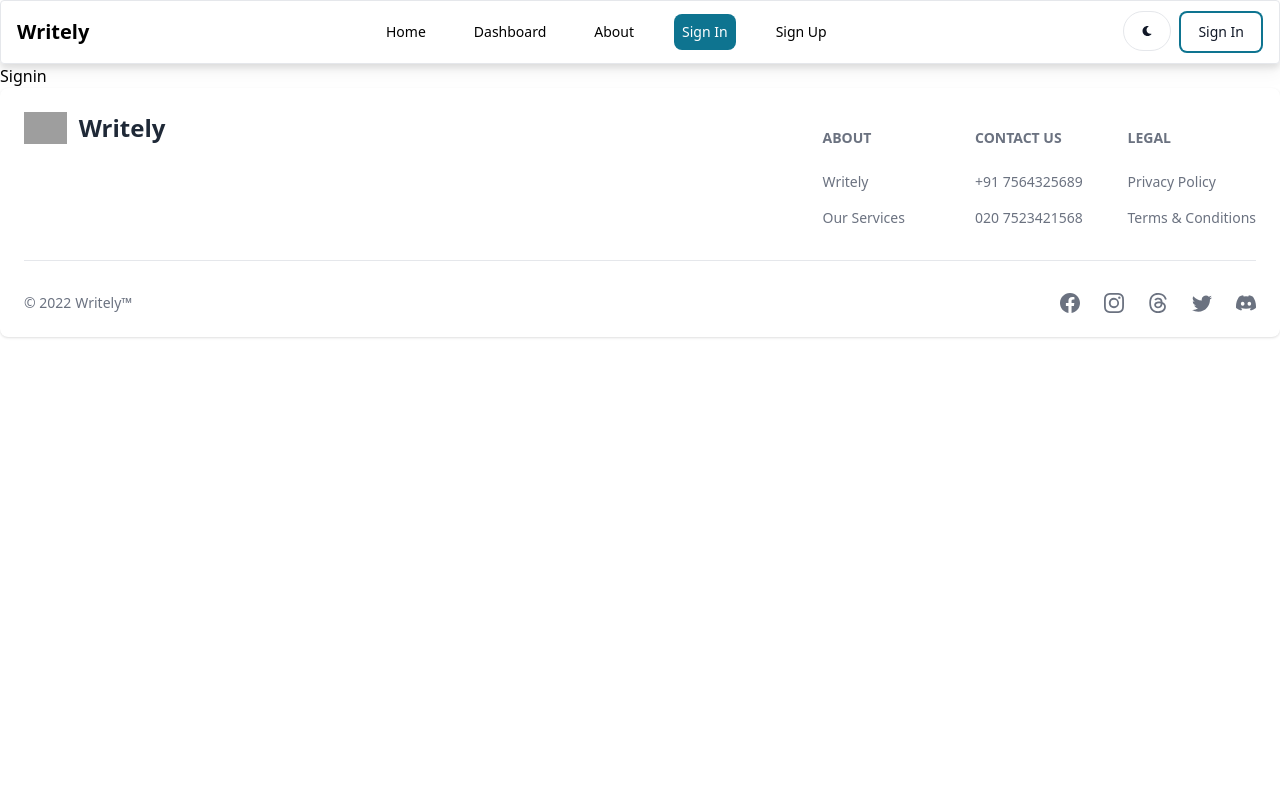
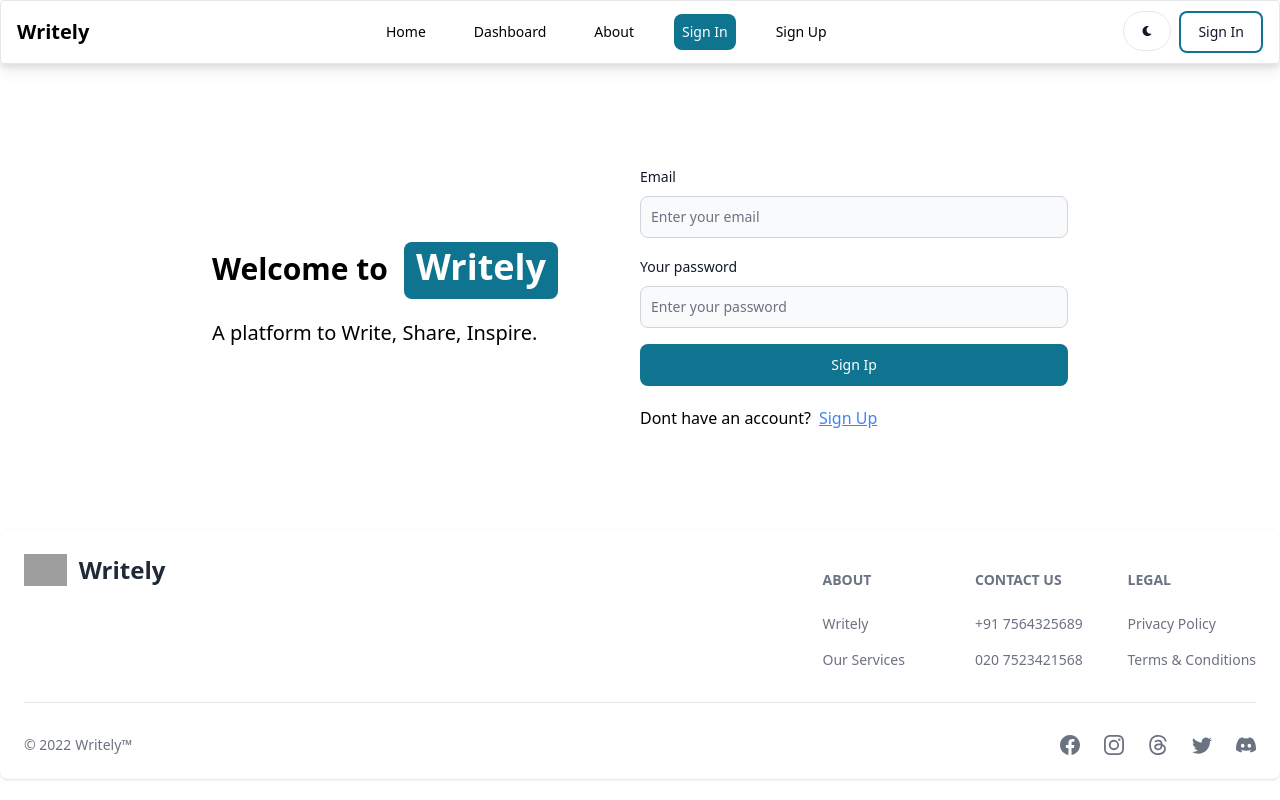
Before and after one commit to onlyprathamesh/Writely, a React (Vite) app in the folder client/: page /sign-in in a window 1280 px wide. Built offline with nearby package versions, Linux system fonts and the light colour scheme; grey boxes are pictures that could not be loaded.

Commit message:
Sign In page functionality

```diff
--- a/client/src/pages/SignIn.jsx
+++ b/client/src/pages/SignIn.jsx
@@ -1,5 +1,106 @@
-import React from "react";
+import React, { useState } from "react";
+import { Alert, Button, Label, Spinner, TextInput } from "flowbite-react";
+import { Link, useNavigate } from "react-router-dom";
 
-export default function SignIn() {
-  return <>Signin</>;
+export default function SignIp() {
+  const navigate = useNavigate();
+  const [formData, setFormData] = useState({});
+  const [errorMessage, setErrorMessage] = useState(null);
+  const [loading, setLoading] = useState(false);
+  const handleFormData = (e) => {
+    setFormData({ ...formData, [e.target.id]: e.target.value.trim() });
+  };
+
+  const handleFormSubmit = async (e) => {
+    e.preventDefault();
+    try {
+      setLoading(true);
+      setErrorMessage(null);
+      const response = await fetch("http://localhost:8000/api/auth/signin", {
+        method: "POST",
+        headers: {
+          "Content-Type": "application/json",
+        },
+        body: JSON.stringify(formData),
+      });
+      const result = await response.json();
+      if (!response.ok) {
+        setErrorMessage(result.message);
+        setLoading(false);
+      } else navigate("/");
+    } catch (error) {
+      const result = await response.json();
+      setErrorMessage(result.message);
+      setLoading(false);
+    }
+  };
+  return (
+    <>
+      <div className="my-20 flex md:block">
+        <div className="flex p-5 max-w-4xl mx-auto flex-col md:flex-row md:items-center">
+          <div className="flex-1 font-bold text-3xl mb-6 md:mb-0">
+            Welcome to
+            <span className="mx-4 text-4xl bg-TealBlue rounded-lg text-white px-3 pb-2">
+              Writely
+            </span>
+            <p className="text-xl font-normal mt-8">
+              A platform to Write, Share, Inspire.
+            </p>
+          </div>
+          <div className="flex-1">
+            {errorMessage && (
+              <Alert className="mt-5" color="failure">
+                {errorMessage}
+              </Alert>
+            )}
+            <form
+              className="flex max-w-md flex-col gap-4"
+              onSubmit={handleFormSubmit}
+            >
+              <div>
+                <div className="mb-2 block">
+                  <Label htmlFor="email1" value="Email" />
+                </div>
+                <TextInput
+                  id="email"
+                  type="email"
+                  placeholder="Enter your email"
+                  required
+                  onChange={handleFormData}
+                />
+              </div>
+              <div>
+                <div className="mb-2 block">
+                  <Label htmlFor="password" value="Your password" />
+                </div>
+                <TextInput
+                  id="password"
+                  type="password"
+                  placeholder="Enter your password"
+                  required
+                  onChange={handleFormData}
+                />
+              </div>
+              <Button type="submit" disabled={loading}>
+                {loading ? (
+                  <>
+                    <Spinner size="sm" />
+                    <span>Loading....</span>
+                  </>
+                ) : (
+                  "Sign Ip"
+                )}
+              </Button>
+            </form>
+            <div className="flex gap-2 mt-5">
+              <span>Dont have an account? </span>
+              <Link to={"/sign-up"} className="text-blue-500 underline">
+                Sign Up
+              </Link>
+            </div>
+          </div>
+        </div>
+      </div>
+    </>
+  );
 }
--- a/client/src/pages/SignUp.jsx
+++ b/client/src/pages/SignUp.jsx
@@ -16,7 +16,7 @@ export default function SignUp() {
     try {
       setLoading(true);
       setErrorMessage(null);
-      const response = await fetch("http://localhost:8000/api/auth/", {
+      const response = await fetch("http://localhost:8000/api/auth/signup", {
         method: "POST",
         headers: {
           "Content-Type": "application/json",
```
Also changed, not shown: 1 other file (tests, documents, lock files or other folders).
